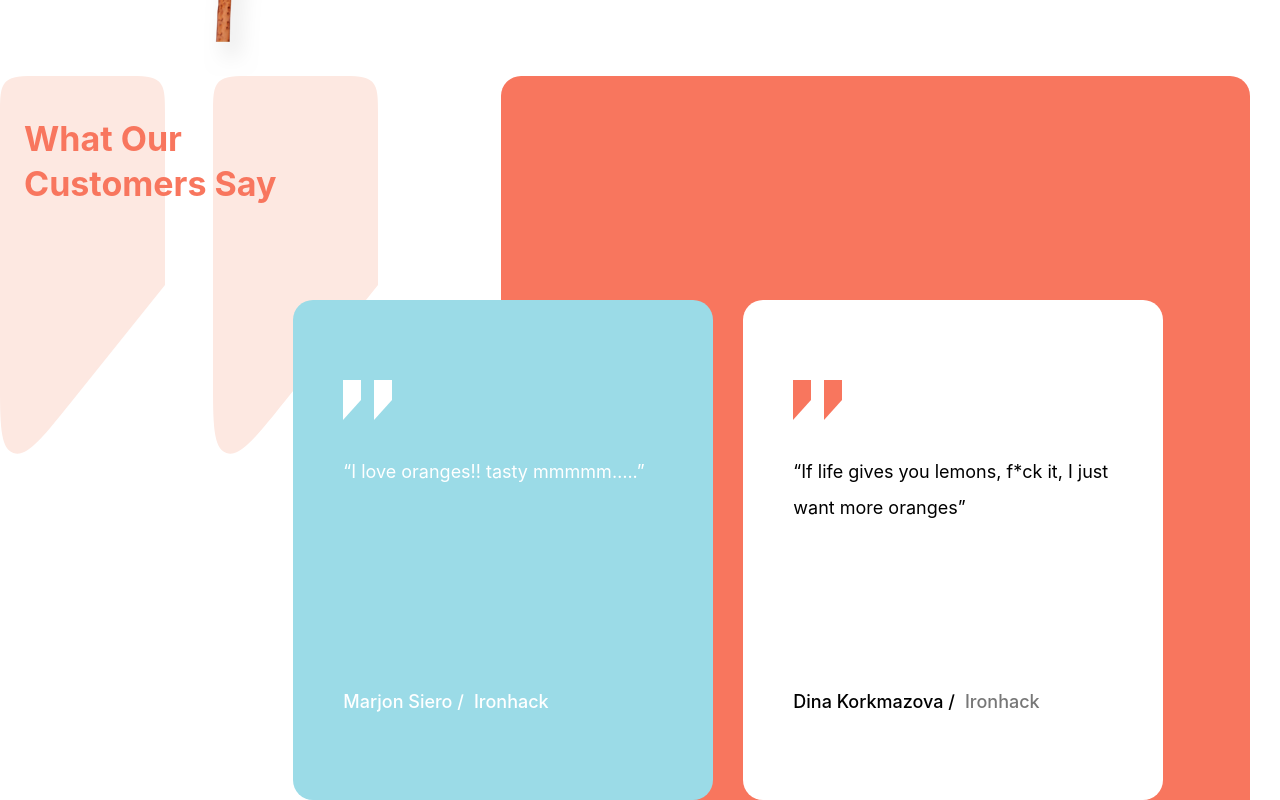
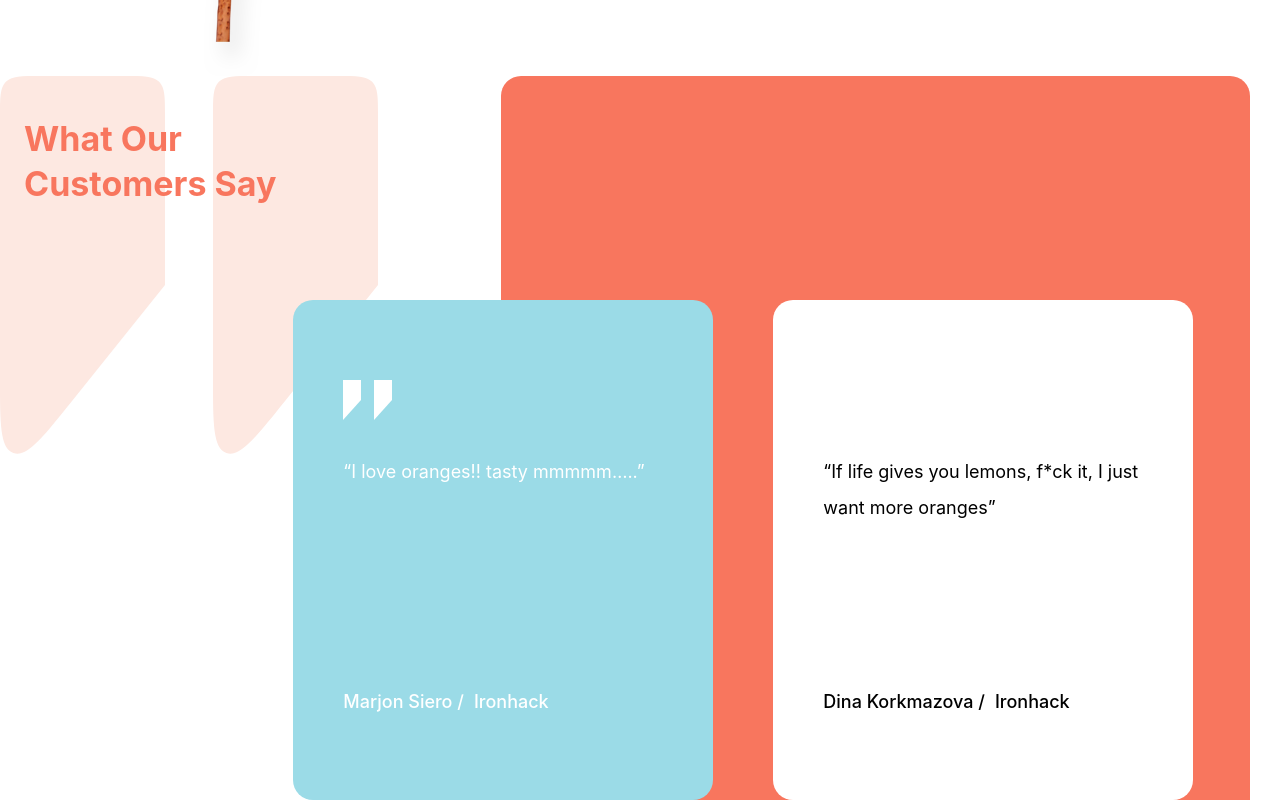
Before and after one commit to Sameliuk-O/pet-project-store, a React (Create React App) app: page /landing in a window 1280 px wide. Shown: the part 2088-2888 px from the top of the page. Built offline with nearby package versions, Linux system fonts and the light colour scheme.

Commit message:
feature: Create Landing page default size

```diff
--- /dev/null
+++ b/src/components/landingComponents/Comment/Comment.tsx
@@ -0,0 +1,20 @@
+import { IComment } from '../../../interface/ILanding';
+
+const Comment = ({ ...prop }: IComment) => {
+  return (
+    <div
+      className={`relative  ${
+        prop.index === 0 ? '-ml-52 mr-30px bg-light-blue text-white' : 'ml-30px bg-white'
+      } h-[500px] max-w-[420px]  flex-1 rounded px-[50px] py-20 `}
+    >
+      <div className="h-[50px] w-[50px] bg-little-quotes-w bg-no-repeat" />
+      <p className=" pt-6 text-custom-18/36">{prop.comment}</p>
+      <p className="absolute bottom-0 pb-20 text-custom-18/36 font-medium">
+        <span>{prop.userName} /</span>
+        <span className="pl-2.5">{prop.group}</span>
+      </p>
+    </div>
+  );
+};
+
+export default Comment;
--- /dev/null
+++ b/src/components/landingComponents/Comment/index.ts
@@ -0,0 +1 @@
+export { default as Comment } from './Comment';
--- a/src/components/landingComponents/WhatSay/WhatSay.tsx
+++ b/src/components/landingComponents/WhatSay/WhatSay.tsx
@@ -1,3 +1,19 @@
+import { IComment } from '../../../interface/ILanding';
+import { Comment } from '../Comment';
+
+const COMMENTS: IComment[] = [
+  {
+    comment: '“I love oranges!! tasty mmmmm…..”',
+    group: 'Ironhack',
+    userName: 'Marjon Siero',
+  },
+  {
+    comment: '“If life gives you lemons, f*ck it, I just want more oranges”',
+    group: 'Ironhack',
+    userName: 'Dina Korkmazova',
+  },
+];
+
 const WhatSay = () => {
   return (
     <div className="container m-auto mb-20">
@@ -8,24 +24,27 @@ const WhatSay = () => {
           </p>
         </div>
         <div className="mr-[30px] flex w-3/5 rounded bg-custom-orange py-56">
-          <div className="relative -ml-52 h-[500px] max-w-[420px]  flex-1 rounded bg-light-blue px-[50px] py-20 text-white">
-            <div className="h-[50px] w-[50px] bg-little-quotes-w bg-no-repeat" />
-            <p className=" pt-6 text-custom-18/36">“I love oranges!! tasty mmmmm…..”</p>
-            <p className="absolute bottom-0 pb-20 text-custom-18/36 font-medium">
-              <span>Marjon Siero /</span>
-              <span className="pl-2.5">Ironhack</span>
-            </p>
-          </div>
-          <div className="relative ml-[30px] h-[500px] max-w-[420px] flex-1 rounded bg-white px-[50px] py-20 ">
-            <div className="h-[50px] w-[50px] bg-little-quotes-o bg-no-repeat" />
-            <p className="pt-6 text-custom-18/36">
-              “If life gives you lemons, f*ck it, I just want more oranges”
-            </p>
-            <p className="absolute bottom-0 pb-20 text-custom-18/36 font-medium">
-              <span>Dina Korkmazova /</span>
-              <span className="pl-2.5 text-[#777]">Ironhack</span>
-            </p>
-          </div>
+          {COMMENTS.map((el, index) => (
+            <Comment
+              comment={el.comment}
+              group={el.group}
+              index={index}
+              key={index + el.userName}
+              userName={el.userName}
+            />
+          ))}
+
+          {/*<Comment comment={} />*/}
+          {/*<div className="relative ml-[30px] h-[500px] max-w-[420px] flex-1 rounded bg-white px-[50px] py-20 ">*/}
+          {/*  <div className="h-[50px] w-[50px] bg-little-quotes-o bg-no-repeat" />*/}
+          {/*  <p className="pt-6 text-custom-18/36">*/}
+          {/*    “If life gives you lemons, f*ck it, I just want more oranges”*/}
+          {/*  </p>*/}
+          {/*  <p className="absolute bottom-0 pb-20 text-custom-18/36 font-medium">*/}
+          {/*    <span>Dina Korkmazova /</span>*/}
+          {/*    <span className="pl-2.5 text-[#777]">Ironhack</span>*/}
+          {/*  </p>*/}
+          {/*</div>*/}
         </div>
       </div>
     </div>
--- a/tailwind.config.js
+++ b/tailwind.config.js
@@ -31,6 +31,9 @@ module.exports = {
       spacing: {
         '72px': '72px',
       },
+      margin: {
+        '30px': '30px',
+      },
     },
   },
   plugins: [],
```
Also changed, not shown: src/interface/ILanding.ts (+7 -0 lines).
